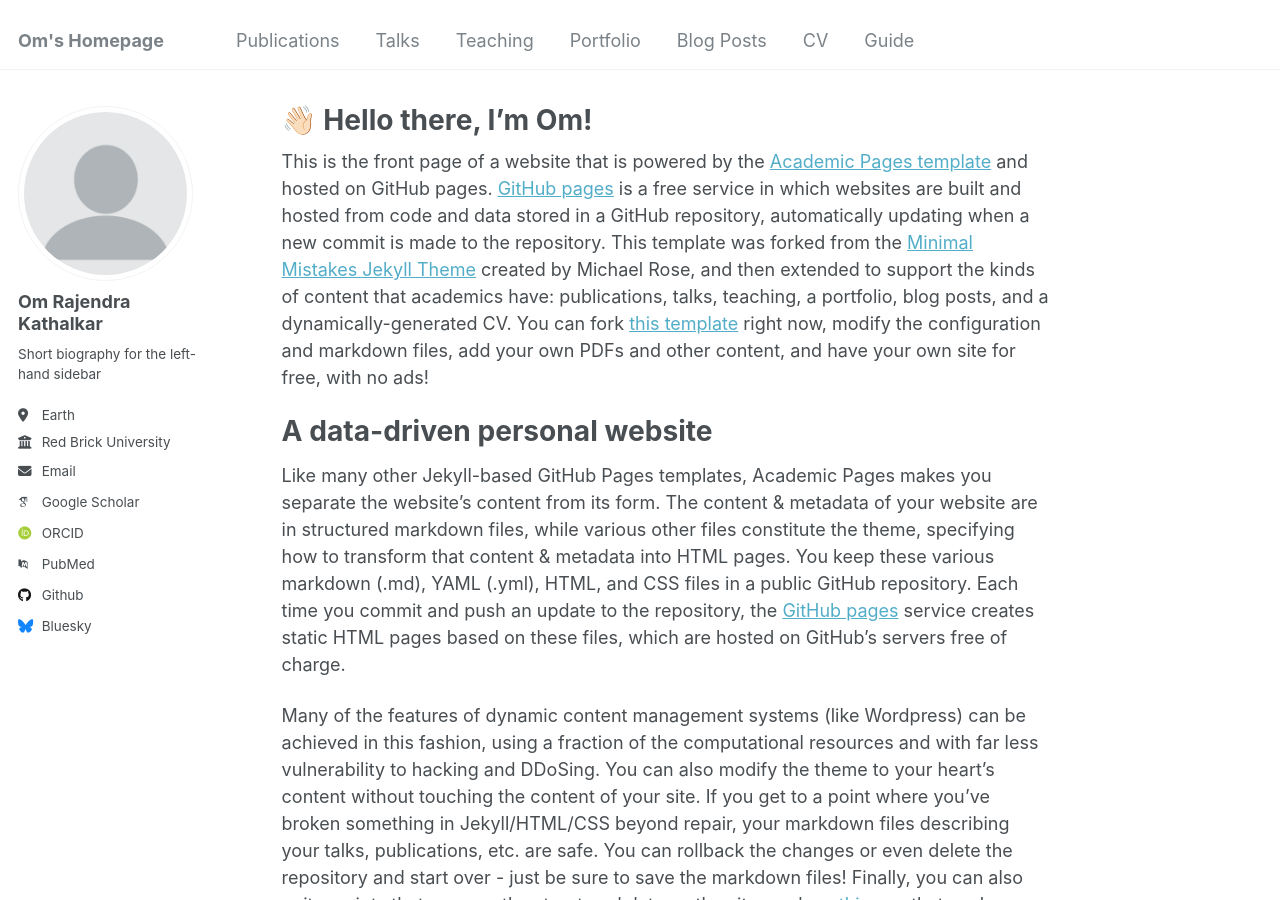
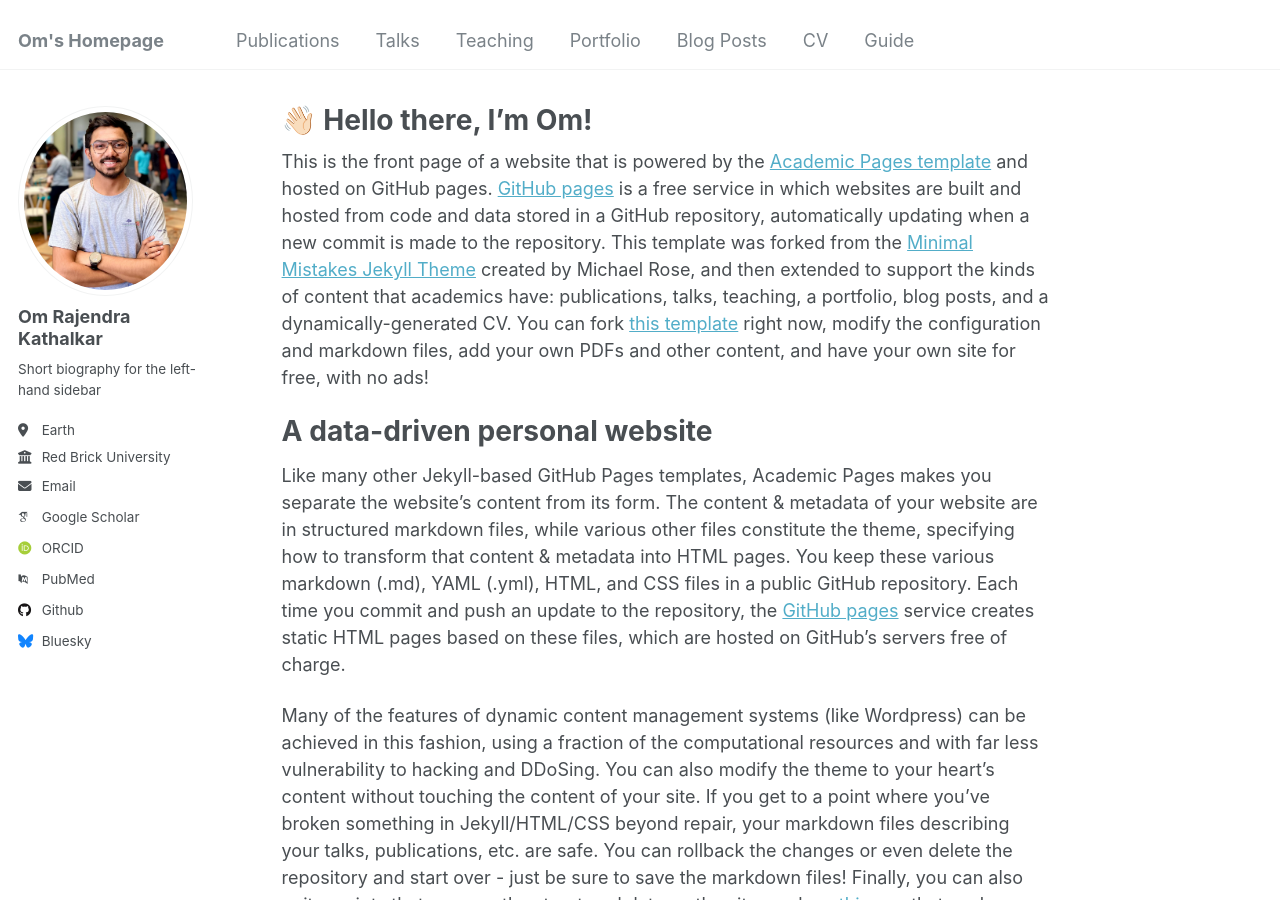
Before and after one commit to omkathalkar/omkathalkar, a Jekyll site: the page built from _pages/about.md, in a window 1280 px wide and 900 px high. Built offline with Jekyll 4.4.1, drawn with Linux system fonts in a browser that asks for light colours; some web fonts are replaced.

Commit message:
Update _config.yml

```diff
--- a/_config.yml
+++ b/_config.yml
@@ -21,7 +21,7 @@ repository               : "academicpages/academicpages.github.io"
 #               Additional customization can be done by editing /_includes/author-profile.html
 author:
   # Biographic information
-  avatar           : "profile.png"
+  avatar           : "IMG_6808.jpeg"
   name             : "Om Rajendra Kathalkar"
   pronouns         : # example: "she/her"
   bio              : "Short biography for the left-hand sidebar"
```
